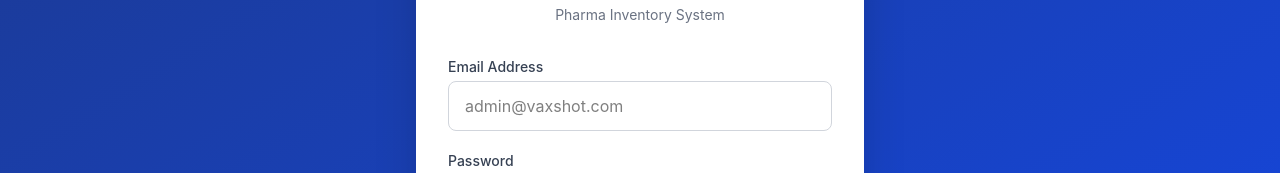
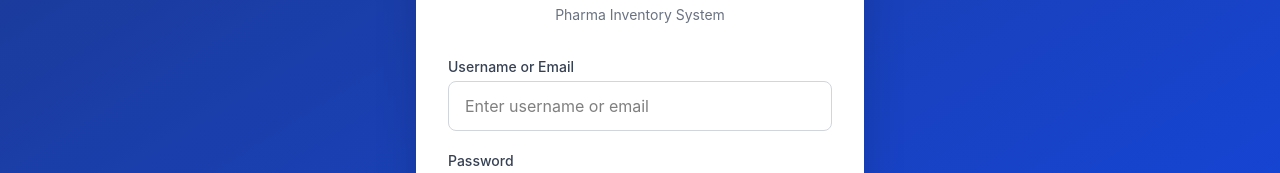
Before and after one commit to kimaguas/vaxshot-web, a React (Vite) app: page /login in a window 1280 px wide. Shown: the part 279-452 px from the top of the page. Built offline with nearby package versions, Linux system fonts and the light colour scheme.

Commit message:
update login and users page with username support

```diff
--- a/src/context/AuthContext.jsx
+++ b/src/context/AuthContext.jsx
@@ -18,8 +18,8 @@ export const AuthProvider = ({ children }) => {
     setLoading(false);
   }, [token]);
 
-  const login = async (email, password) => {
-    const response = await api.post("/auth/login", { email, password });
+  const login = async (login, password) => {
+    const response = await api.post("/auth/login", { login, password });
     const { token, user } = response.data;
 
     localStorage.setItem("token", token);
--- a/src/pages/auth/LoginPage.jsx
+++ b/src/pages/auth/LoginPage.jsx
@@ -7,7 +7,7 @@ export default function LoginPage() {
   const { login } = useAuth();
   const navigate = useNavigate();
 
-  const [form, setForm] = useState({ email: "", password: "" });
+  const [form, setForm] = useState({ login: "", password: "" });
   const [loading, setLoading] = useState(false);
   const [error, setError] = useState("");
 
@@ -17,7 +17,7 @@ export default function LoginPage() {
     setError("");
 
     try {
-      await login(form.email, form.password);
+      await login(form.login, form.password);
       toast.success("Welcome back!");
       navigate("/");
     } catch (err) {
@@ -50,13 +50,13 @@ export default function LoginPage() {
           {/* Email */}
           <div>
             <label className="block text-sm font-medium text-gray-700 mb-1">
-              Email Address
+              Username or Email
             </label>
             <input
-              type="email"
-              value={form.email}
-              onChange={(e) => setForm({ ...form, email: e.target.value })}
-              placeholder="admin@vaxshot.com"
+              type="text"
+              value={form.login}
+              onChange={(e) => setForm({ ...form, login: e.target.value })}
+              placeholder="Enter username or email"
               required
               className="w-full px-4 py-3 border border-gray-300 rounded-lg focus:outline-none focus:ring-2 focus:ring-blue-500 focus:border-transparent transition-all"
             />
--- a/src/pages/users/UsersPage.jsx
+++ b/src/pages/users/UsersPage.jsx
@@ -16,6 +16,7 @@ const roleColors = {
 const UserModal = ({ user, onClose, onSave }) => {
   const [form, setForm] = useState({
     name: user?.name || "",
+    username: user?.username || "",
     email: user?.email || "",
     password: "",
     password_confirmation: "",
@@ -50,6 +51,20 @@ const UserModal = ({ user, onClose, onSave }) => {
               value={form.name}
               onChange={(e) => setForm({ ...form, name: e.target.value })}
               required
+              className="w-full px-3 py-2 border border-gray-300 rounded-lg focus:outline-none focus:ring-2 focus:ring-blue-500"
+            />
+          </div>
+
+          <div>
+            <label className="block text-sm font-medium text-gray-700 mb-1">
+              Username *
+            </label>
+            <input
+              type="text"
+              value={form.username}
+              onChange={(e) => setForm({ ...form, username: e.target.value })}
+              required
+              placeholder="e.g. jdelacruz"
               className="w-full px-3 py-2 border border-gray-300 rounded-lg focus:outline-none focus:ring-2 focus:ring-blue-500"
             />
           </div>
@@ -251,6 +266,9 @@ export default function UsersPage() {
                 Name
               </th>
               <th className="text-left px-6 py-4 text-sm font-semibold text-gray-600">
+                Username
+              </th>
+              <th className="text-left px-6 py-4 text-sm font-semibold text-gray-600">
                 Email
               </th>
               <th className="text-left px-6 py-4 text-sm font-semibold text-gray-600">
@@ -298,6 +316,9 @@ export default function UsersPage() {
                         )}
                       </div>
                     </div>
+                  </td>
+                  <td className="px-6 py-4 text-sm font-medium text-gray-700">
+                    @{user.username || "-"}
                   </td>
                   <td className="px-6 py-4 text-sm text-gray-600">
                     {user.email}
```
